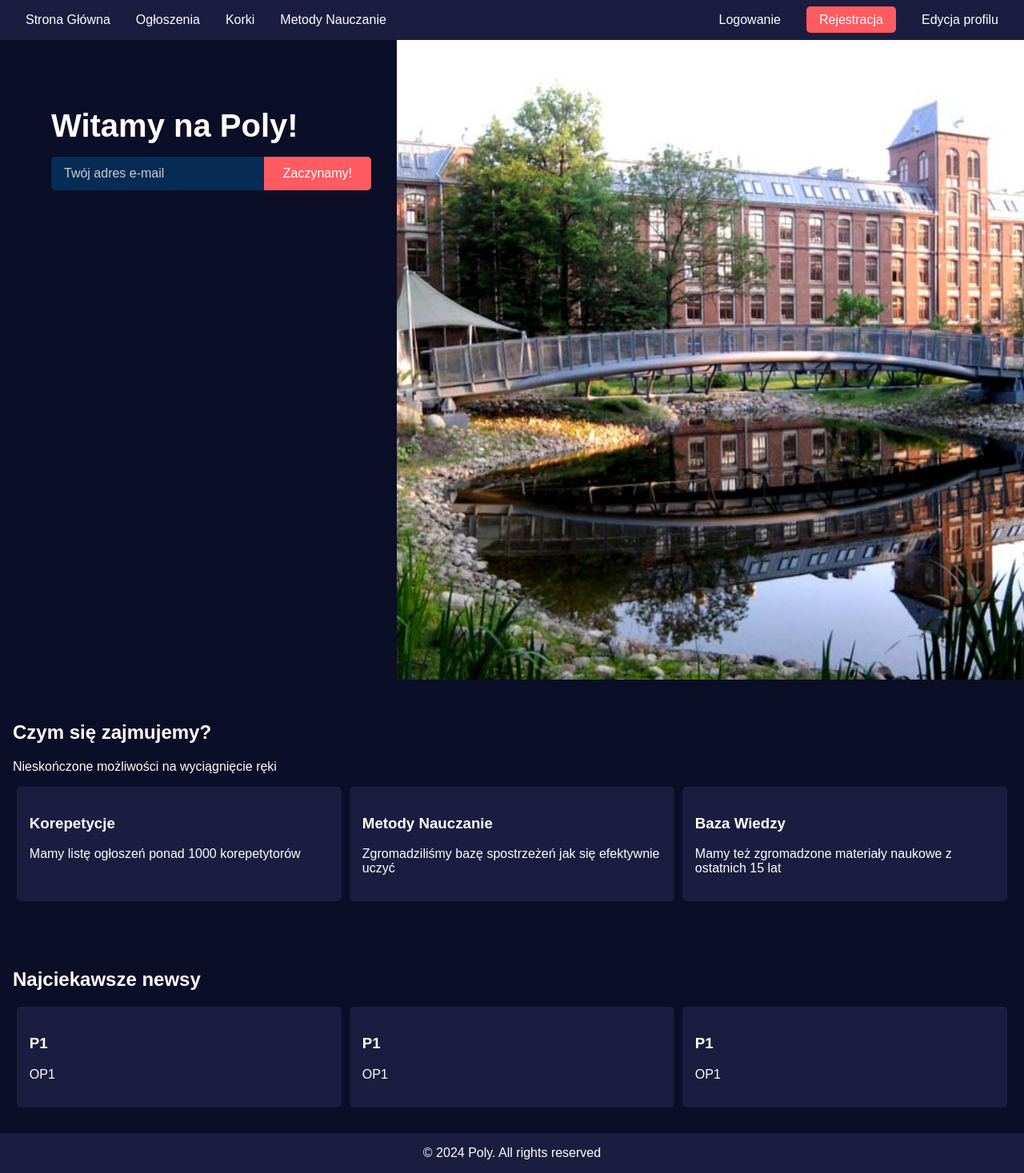
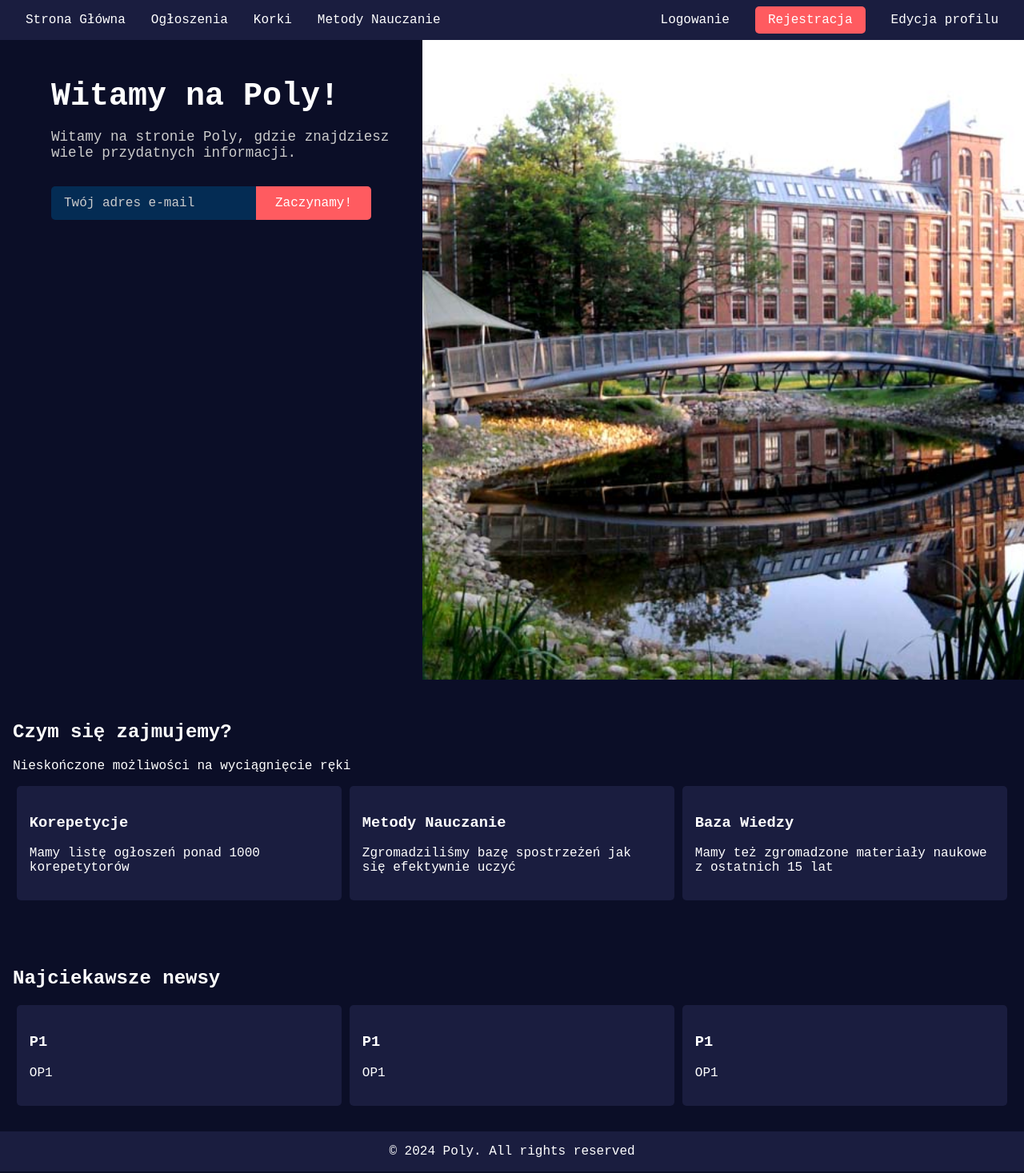
Before and after one commit to kelvin-ux/piokck, a PHP site: page / in a window 1280 px wide. Shown: the whole page at 80% size. Run offline with PHP 8.4, Linux system fonts and the light colour scheme.

Commit message:
zmieniono fonty

```diff
--- a/index.html
+++ b/index.html
@@ -28,6 +28,7 @@
         <div class="left-content">
             <div class="text-container">
                 <h1 id="animated-text" class="animated-text">Witamy na Poly!</h1>
+                <p class="subtext">Witamy na stronie Poly, gdzie znajdziesz wiele przydatnych informacji.</p>
             </div>
             <div class="email-signup">
                 <input type="email" class="email-input" placeholder="Twój adres e-mail">
@@ -36,6 +37,7 @@
         </div>
         <div class="right-content"></div>
     </section>
+
     <section id="what-we-do">
         <h2>Czym się zajmujemy?</h2>
         <p>Nieskończone możliwości na wyciągnięcie ręki</p>
--- a/styles.css
+++ b/styles.css
@@ -1,5 +1,5 @@
 body {
-    font-family: Arial, sans-serif;
+    font-family: 'Courier New', Courier, monospace;;
     margin: 0;
     padding: 0;
     background-color: #0b0e27;
@@ -71,6 +71,7 @@ nav ul li .sign-up {
 }
 
 .animated-text {
+    font-family: 'Courier New', Courier, monospace;
     font-size: 2.5rem;
     overflow: hidden;
     white-space: nowrap;
@@ -79,6 +80,14 @@ nav ul li .sign-up {
     animation: typing 3s steps(20, end);
     margin-bottom: 1rem;
 }
+
+.subtext {
+    font-family: 'Courier New', Courier, monospace;
+    font-size: 1.1rem;
+    color: #ccc;
+    margin-bottom: 2rem;
+}
+
 
 .email-signup {
     display: flex;
@@ -90,6 +99,7 @@ nav ul li .sign-up {
 }
 
 .email-input {
+    font-family: 'Courier New', Courier, monospace;;
     flex: 1;
     padding: 0.75rem;
     border: none;
@@ -106,6 +116,7 @@ nav ul li .sign-up {
 }
 
 .signup-button {
+    font-family: 'Courier New', Courier, monospace;
     background-color: #ff5b60;
     color: #fff;
     padding: 0.75rem 1.5rem;
```
